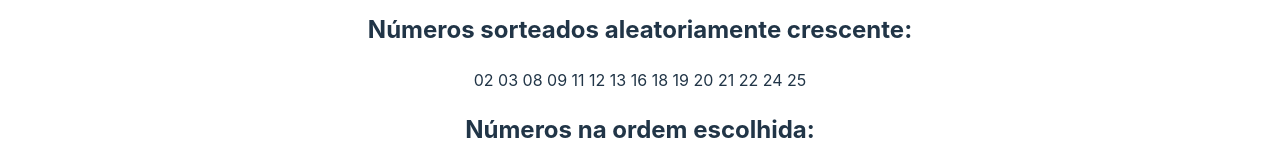
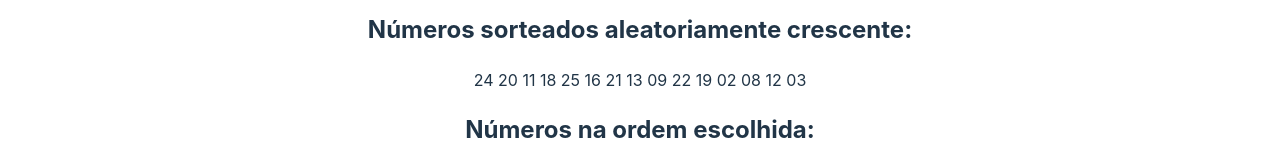
Before and after one commit to philipeoliveira/palpite-feito, a React (Vite) app: page / in a window 1280 px wide. Shown: the part 625-785 px from the top of the page. Built offline with nearby package versions, Linux system fonts and the light colour scheme.

Commit message:
Remove sortNumbersAscending from generateBet

```diff
--- a/src/components/Bet.tsx
+++ b/src/components/Bet.tsx
@@ -10,7 +10,7 @@ export function Bet() {
    const [selectedNumbers, setSelectedNumbers] = useState<string[]>([]);
 
    useEffect(() => {
-      const generatedBet = sortNumbersAscending(generateBet('15', '25'));
+      const generatedBet = generateBet('15', '25');
       setRandonBet(generatedBet);
       setSelectedNumbers(generatedBet);
    }, []);
```
